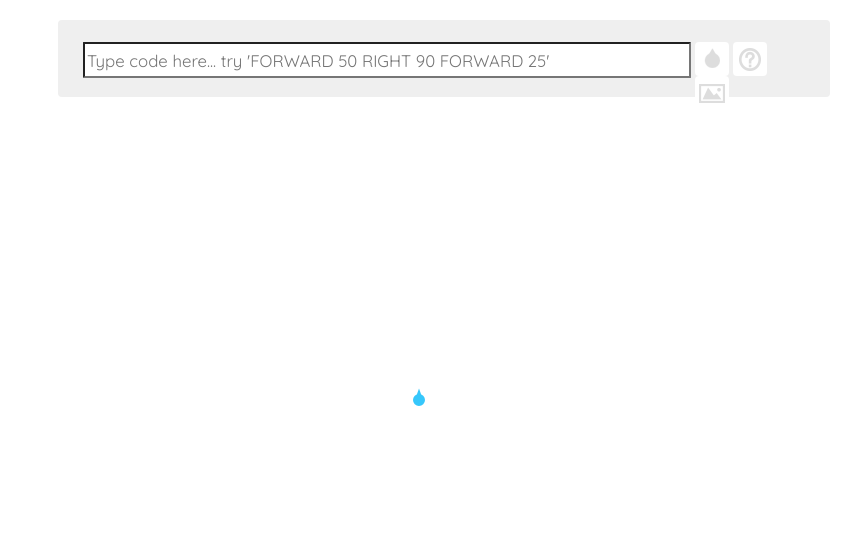
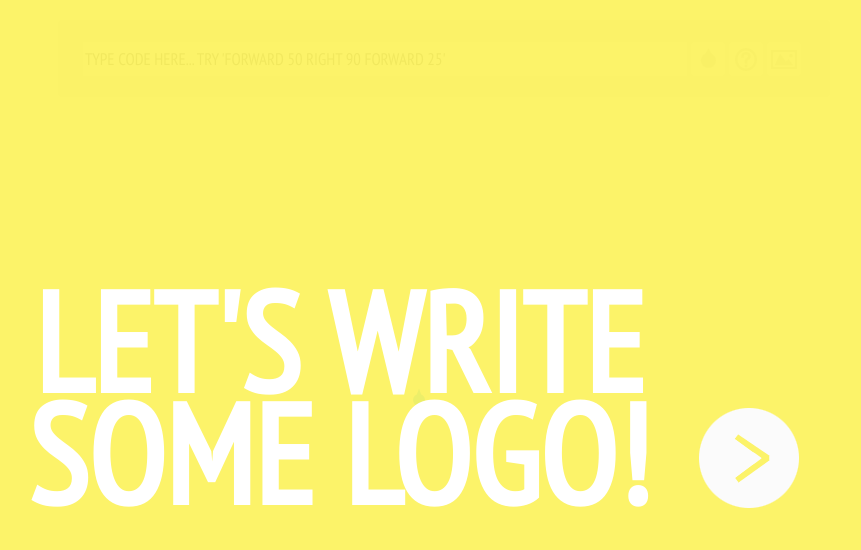
Before and after one commit to thisandagain/turtle, a website: page static/index.html in a window 1280 px wide. Shown: the whole page, without its empty margins (221-1082 px from the left). Drawn offline with nearby package versions, Linux system fonts and the light colour scheme; no server answers.

Commit message:
Prep for release

```diff
--- a/app.js
+++ b/app.js
@@ -11,8 +11,9 @@
 var app     = require('http').createServer(handler),
     crypto  = require('crypto'),
     io      = require('socket.io').listen(app),
-    static  = require('node-static'),
-    logo    = require('logo');
+    static  = require('node-static');
+
+var logo    = require('logo');
 
 /**
  * Listen
--- a/static/css/turtle.css
+++ b/static/css/turtle.css
@@ -14,14 +14,14 @@
     color: #222;
     background-color: #fff;
 
-    font-family: 'Quicksand', Helvetica, sans-serif;
+    font-family: 'PT Sans Narrow', Helvetica, sans-serif;
     font-size: 14px;
 }
 
 h1, h2 {
     margin: 0px 0px 4px 0px;
-
     font-weight: 300;
+    text-transform: uppercase;
 }
 
 p {
@@ -47,6 +47,13 @@
     cursor: pointer;
 
     background-color: #fff;
+}
+
+input {
+    padding: 2px 2px;
+    border: none;
+    outline: none;
+    border-radius: 4px;
 }
 
 /**
@@ -91,14 +98,53 @@
     border-radius: 1px;
     outline: none;
 
-    font-family: 'Quicksand', sans-serif;
+    font-family: 'PT Sans Narrow', Helvetica, sans-serif;
     font-weight: 400;
     font-size: 1.2em;
+    text-transform: uppercase;
 }
 
 #reference {
     height: 200px;
     top: 100px;
+}
+
+#welcome {
+    display: block;
+    position: absolute;
+    top: 0px;
+    left: 0px;
+    width: 100%;
+    height: 100%;
+
+    color: #fff;
+    font-weight: 700;
+    font-size: 10.0em;
+    background-color: rgba(252,242,93,0.92);
+    text-transform: uppercase;
+    line-height: 0.8em;
+
+    cursor: pointer;
+}
+
+#welcome #message {
+    position: absolute;
+    top: 50%;
+    left: 50%;
+    width: 800px;
+    height: 230px;
+    margin: -115px 0px 0px -480px;
+
+    text-align: center;
+}
+
+#welcome #control {
+    position: absolute;
+    top: 50%;
+    left: 50%;
+    width: 100px;
+    height: 100px;
+    margin: 0px 0px 0px 280px;
 }
 
 /**
@@ -118,11 +164,12 @@
     position: relative;
 
     height: 20px;
-    margin: -26px 0px 0px 22px;
-    padding: 4px 4px 0px 4px;
+    margin: -30px 0px 0px 22px;
+    padding: 4px 4px 4px 4px;
     overflow: visible;
 
     background-color: #f9f94f;
+    font-size: 1.2em;
 }
 
 /**
--- a/static/index.html
+++ b/static/index.html
@@ -7,7 +7,7 @@
         <meta name="keywords" content="DIY, Do It Yourself, Maker, learning, Making, Kids, Club, Education, Peer to Peer">
         <meta name="description" content="Code with friends.">
 
-        <link href='http://fonts.googleapis.com/css?family=Quicksand:300,400' rel='stylesheet' type='text/css'>
+        <link href='http://fonts.googleapis.com/css?family=PT+Sans+Narrow:400+700' rel='stylesheet' type='text/css'>
         <link rel="stylesheet" type="text/css" href="/css/turtle.css">
     </head>
 
@@ -38,6 +38,12 @@
             </button>
         </div>
 
+        <!-- Welcome -->
+        <div id="welcome">
+            <div id="message">Let's write<br />some logo!</div>
+            <div id="control"><a href="#"><img src="/images/ui_control.png" alt="" /></a></div>
+        </div>
+
         <!-- ##########################################
              ########################################## -->
 
--- a/static/js/index.js
+++ b/static/js/index.js
@@ -52,7 +52,7 @@
     /**
      * Socket.io events
      */
-    var socket = io.connect('http://turtle.diy.org');
+    var socket = io.connect('http://localhost:3000');
     socket.on('instruction', function (data) {
         // Check for user context & create if not found
         if (typeof users[data.uid] === 'undefined') {
@@ -62,7 +62,8 @@
         // Event tracker
         var tracker = {
             x: users[data.uid].x,
-            y: users[data.uid].y
+            y: users[data.uid].y,
+            r: 0
         };
 
         // Pass package to user context
@@ -78,7 +79,7 @@
         users[data.uid].end();
 
         // Render command layer
-        if (data.uid !== user) {
+        if (data.uid !== user && data.command.toUpperCase() !== 'HOME' && data.command.toUpperCase() !== 'CLEAN') {
             z_i++;  // Ensure that command layer is at the top of the stack
             var inject_cmd = '<div class="cmd" style="top: ' + tracker.y + 'px; left: ' + tracker.x + 'px; z-index: ' + z_i + ';"><img src="/images/ui_dot.png" />';
             var inject_det = '<div class="detail">' + data.command.toUpperCase() + '</div>';
@@ -92,8 +93,6 @@
 
     socket.on('error', function (data) {
         alert(data.package);
-
-        // Debug
         console.dir(data);
     });
 
@@ -169,7 +168,7 @@
     /**
      * Commands
      */
-    $('.cmd').live('click',function () {
+    $('.cmd').live('click', function () {
         // Bring to front
         z_i++;
         $(this).css('z-index', z_i);
@@ -186,4 +185,14 @@
         $('.cmd').not(this).find('.detail').css('display', 'none');
     });
 
+    $('.cmd > .detail').live('click', function (e) {
+        var command = $(this).html();
+        $('form input:first').val(command);
+        $('form input:first').focus();
+    });
+
+    $('#welcome').click(function (e) {
+        e.preventDefault();
+        $('#welcome').hide();
+    });
 });
```
Also changed, not shown: LICENSE.md (added), README.md (added), static/images/ui_control.png (added).
